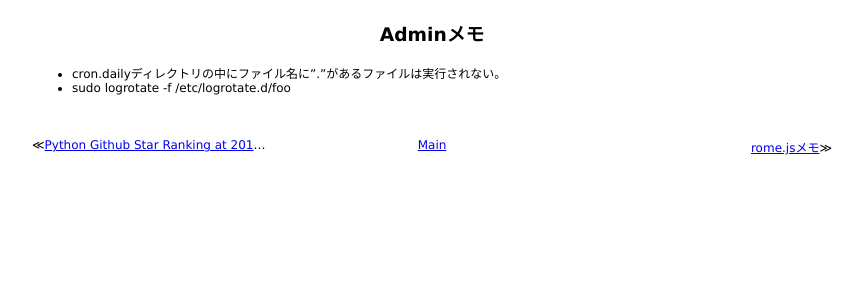
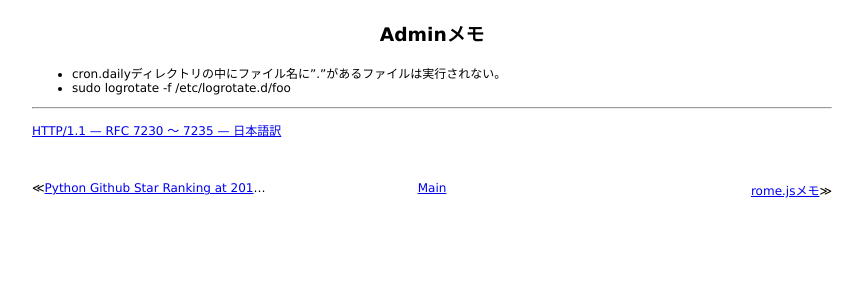
Before and after one commit to 38elements/38elements.github.com, a Jekyll site: the page built from _posts/2016-02-14-admin.md, in a window 1280 px wide. Shown: the top 300 px of the page, without its empty margins (208-1071 px from the left). Built offline with Jekyll 4.4.1, drawn with Linux system fonts in a browser that asks for light colours.

Commit message:
Update 2016-02-14-admin.md

```diff
--- a/_posts/2016-02-14-admin.md
+++ b/_posts/2016-02-14-admin.md
@@ -5,3 +5,7 @@ title: Adminメモ
 
 * cron.dailyディレクトリの中にファイル名に"."があるファイルは実行されない。
 *  sudo logrotate -f /etc/logrotate.d/foo
+
+<hr>
+
+[HTTP/1.1 — RFC 7230 〜 7235 — 日本語訳](https://triple-underscore.github.io/RFC723X-ja.html)
```
